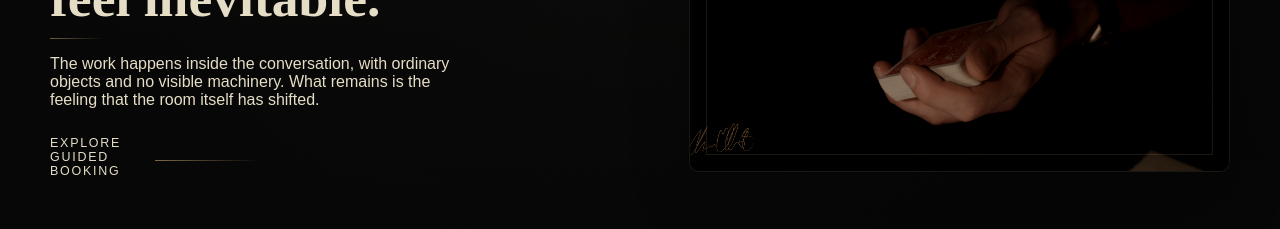
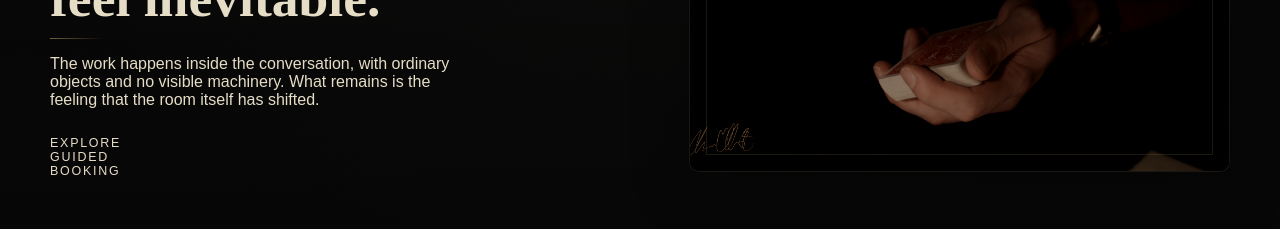
Before and after one commit to chaseellsworthiv-artifice/Artifice-Website, a Next.js app: page / in a window 1280 px wide. Shown: the part 2620-2849 px from the top of the page. Built offline with nearby package versions, Linux system fonts and the light colour scheme; a web font is replaced by a local one.

Commit message:
Animate hero CTA lines

```diff
--- a/components/HeroExperience.jsx
+++ b/components/HeroExperience.jsx
@@ -134,6 +134,7 @@ export default function HeroExperience() {
 
       gsap.set(wordmarkRef.current, { autoAlpha: 0, y: 6, filter: "blur(5px)" });
       gsap.set([leadCopy, heroActions], { autoAlpha: 0, y: 12, filter: "blur(2.5px)" });
+      heroActions?.classList.remove(styles.heroActionsRevealed);
 
       const copyReveal = gsap.timeline({
         scrollTrigger: {
@@ -186,6 +187,9 @@ export default function HeroExperience() {
             filter: "blur(0px)",
             duration: 0.95,
             ease: "sine.out",
+            onStart: () => {
+              heroActions?.classList.add(styles.heroActionsRevealed);
+            },
           },
           2.88
         );
--- a/components/hero-experience.module.css
+++ b/components/hero-experience.module.css
@@ -335,6 +335,35 @@
   height: 1px;
   margin-top: 0.45rem;
   background: linear-gradient(90deg, rgba(201, 168, 106, 0.62), rgba(201, 168, 106, 0));
+  transform: scaleX(0);
+  transform-origin: left center;
+  will-change: transform, opacity;
+  opacity: 0.72;
+}
+
+.heroActionsRevealed .primaryLink::after,
+.heroActionsRevealed .secondaryLink::after {
+  animation: ctaLineDraw 1.15s cubic-bezier(0.22, 0.8, 0.22, 1) forwards;
+}
+
+.heroActionsRevealed .secondaryLink::after {
+  animation-delay: 0.16s;
+}
+
+@keyframes ctaLineDraw {
+  0% {
+    opacity: 0;
+    transform: scaleX(0);
+  }
+
+  18% {
+    opacity: 0.9;
+  }
+
+  100% {
+    opacity: 1;
+    transform: scaleX(1);
+  }
 }
 
 .sections {
```
